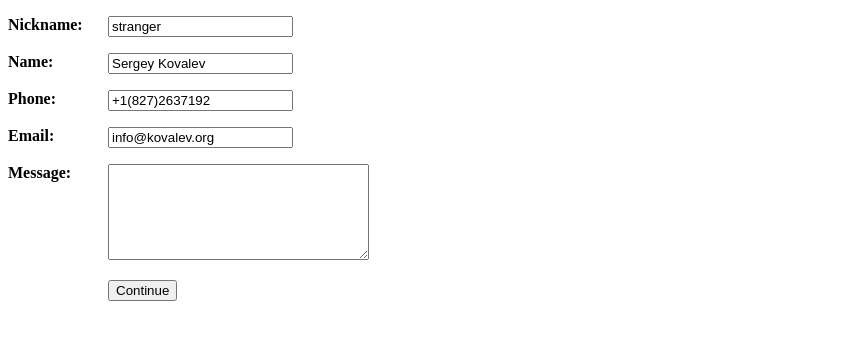
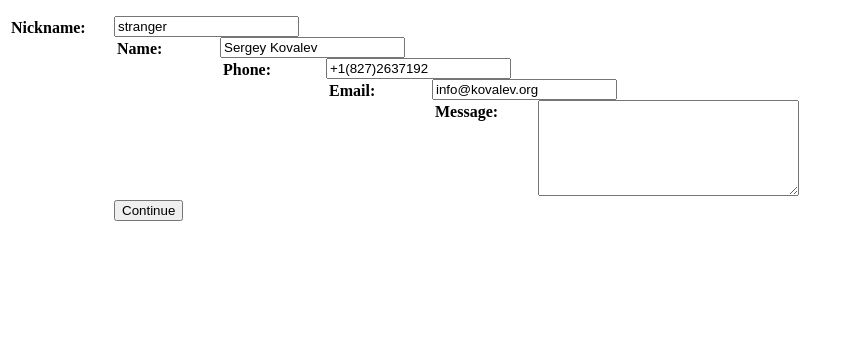
Before and after one commit to ignovak/my_sandbox, a plain HTML site: page index.html in a window 1280 px wide. Shown: the whole page, without its empty margins (0-854 px from the left). Drawn offline with Linux system fonts and the light colour scheme.

Commit message:
replace <p> with <dl>

```diff
--- a/index.html
+++ b/index.html
@@ -4,38 +4,30 @@
 	<meta charset='utf-8'>
 	<title></title>
   <style type='text/css'>
-    label {
+    dt {
+      margin: 3px;
+      width: 100px;
+      float: left;
       font-weight: bold;
-      position: absolute;
-    }
-    input, textarea {
-      margin-left: 100px;
     }
   </style>
 </head>
 <body>
   <form name='form' action='' method='post' accept-charset='utf-8'>
-    <p>
-      <label for='nickname'>Nickname:</label>
-      <input type='text' name='nickname' value='stranger' id='nickname' />
-    </p>
-    <p>
-      <label for='name'>Name:</label>
-      <input type='text' name='name' value='Sergey Kovalev' id='name' />
-    </p>
-    <p>
-      <label for='phone'>Phone:</label>
-      <input type='text' name='phone' value='+1(827)2637192' id='phone' />
-    </p>
-    <p>
-      <label for='email'>Email:</label>
-      <input type='text' name='email' value='info@kovalev.org' id='email' />
-    </p>
-    <p>
-      <label for='description'>Message:</label>
-      <textarea name='description' rows='6' cols='30'></textarea>
-    </p>
-    <p><input type='submit' value='Continue' /></p>
+    <dl>
+      <dt><label for='nickname'>Nickname:</label></dt>
+        <dd><input type='text' name='nickname' value='stranger' id='nickname' /></dd>
+      <dt><label for='name'>Name:</label></dt>
+        <dd><input type='text' name='name' value='Sergey Kovalev' id='name' /></dd>
+      <dt><label for='phone'>Phone:</label></dt>
+        <dd><input type='text' name='phone' value='+1(827)2637192' id='phone' /></dd>
+      <dt><label for='email'>Email:</label></dt>
+        <dd><input type='text' name='email' value='info@kovalev.org' id='email' /></dd>
+      <dt><label for='description'>Message:</label></dt>
+        <dd><textarea name='description' rows='6' cols='30'></textarea></dd>
+      <dt></dt>
+        <dd><input type='submit' value='Continue' /></dd>
+    </dl>
   </form>
   <script src='static/main.js' type='text/javascript'></script>
 </body>
```
Also changed, not shown: 2 other files.
